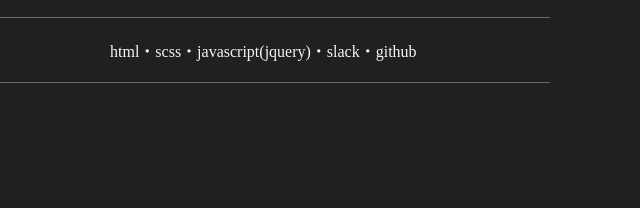
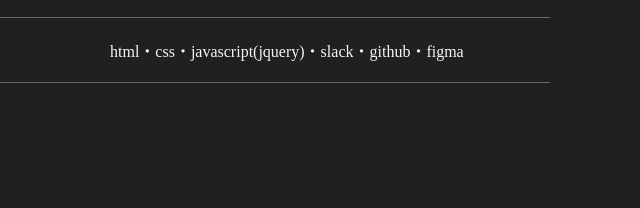
Before and after one commit to Gavihei/kohei_portfolio, a plain HTML site: page index.html in a window 1280 px wide. Shown: the part 3764-3972 px from the top of the page, 545-1185 px from the left. Drawn offline with nearby package versions, Linux system fonts and the light colour scheme.

Commit message:
change works detail

```diff
--- a/index.html
+++ b/index.html
@@ -108,7 +108,7 @@
                     </div>
                     <div class="works-factor">
                         <p>使用技術</p>
-                        <p class="works-disc">html・scss・javascript(jquery)・slack・github</p>
+                        <p class="works-disc">html・css・javascript(jquery)・slack・github・figma</p>
                     </div>
                 </div>
             </div>
```
